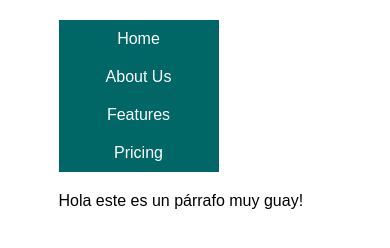
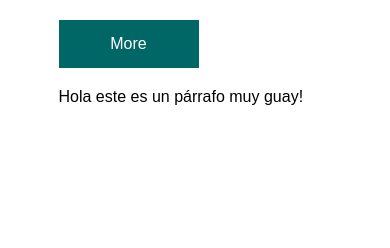
Before and after one commit to danisolo91/menu-ds, a website: page index.html in a window 390 px wide. Drawn offline with Linux system fonts and the light colour scheme.

Commit message:
Static responsive functionality (not dynamic)

```diff
--- a/menu-ds.css
+++ b/menu-ds.css
@@ -23,9 +23,9 @@ body {
 
 #menu-ds li a {
     display: block;
+    min-width: 100px;
+    padding: 15px 20px;
     text-align: center;
-    min-width: 100px;
-    padding: 10px 30px;
     text-decoration: none;
     color: white;
     background-color: rgb(0, 102, 102);
--- a/menu-ds.js
+++ b/menu-ds.js
@@ -2,7 +2,7 @@ const MenuDS = (() => {
     const menuNav = document.getElementById('menu-ds');
     const horizontalUl = menuNav.lastElementChild;
 
-    const init = () => {
+    const addEvents = () => {
         /*
         ** Add 'mouseenter' events to the horizontal 'li' elements
         ** that have a dropdown menu inside
@@ -61,9 +61,67 @@ const MenuDS = (() => {
                 });
             }
         });
+
+        /*
+        ** Check with 'resize' event if there is enough space
+        ** to show horizontal LI elements.
+        */
+       window.addEventListener('resize', e => {
+
+       });
     };
 
-    return {init}
+    const applyResponsive = () => {
+        /*
+        ** If there is not enough space to show the horizontal
+        ** elements, append the last LI element to the 'more'
+        ** dropdown.
+        */
+        const moreButton = createMoreButton();
+        const moreBtnUl = moreButton.getElementsByTagName('ul')[0];
+
+        let ulWidth = horizontalUl.offsetWidth;
+        let totalLiWidth = 0;
+        let showMoreBtn = false;
+
+        Array.from(horizontalUl.children).forEach(li => {
+            totalLiWidth += li.offsetWidth;
+
+            if(totalLiWidth > ulWidth) {
+                moreBtnUl.append(li);
+                if(showMoreBtn === false) showMoreBtn = true;
+            }
+        });
+
+        if(showMoreBtn === true) {
+            /*
+            ** Also insert the last horizontal LI as firstChild into
+            ** the 'more' dropdown to make space to show the button.
+            */
+            moreBtnUl.insertBefore(
+                horizontalUl.lastElementChild,
+                moreBtnUl.firstChild
+            );
+            horizontalUl.append(moreButton);
+        }
+
+        // DOTO: refreshEvents() instead and include there
+        // window.resize with a call to refreshResponsive()
+        addEvents();
+    };
+
+    const createMoreButton = () => {
+        const moreBtn = document.createElement('li');
+        moreBtn.innerHTML = `<a href="#">More</a><ul class="dropdown"></ul>`;
+
+        return moreBtn;
+    };
+
+    const init = () => {
+        applyResponsive();
+    };
+
+    return { init }
 })();
 
 MenuDS.init();
```
